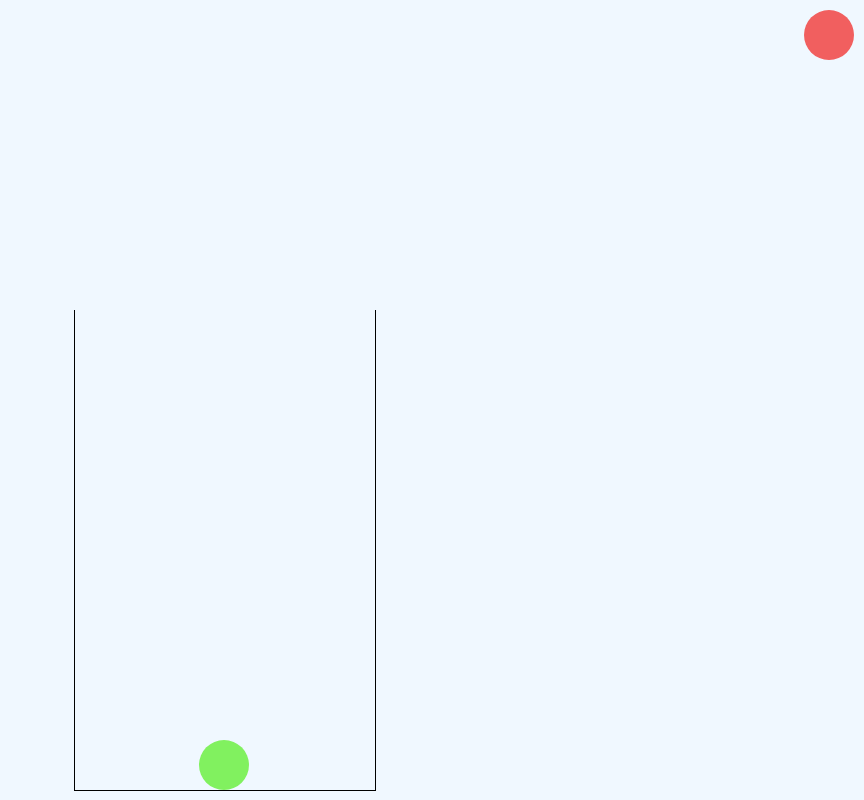
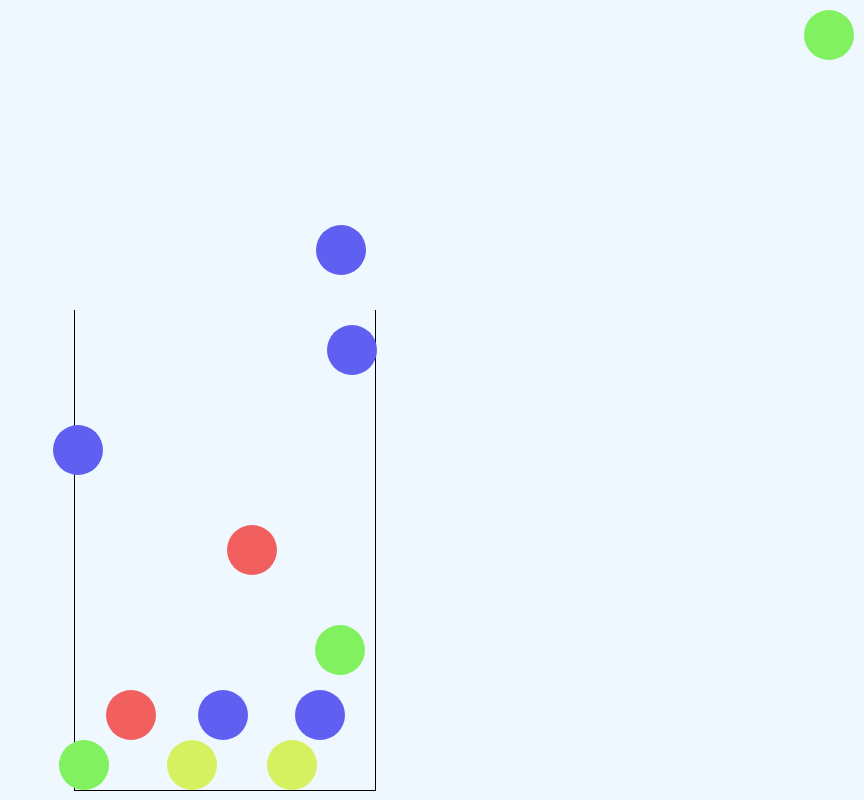
Before and after one commit to cegepmatane/projet-intelligent-The0o, a plain HTML site: page index.html in a window 1280 px wide. Both pictures are taken after a click on the element 640 px from the left and 150 px from the top of the page. Shown: the whole page, without its empty margins (416-1280 px from the left). Drawn offline with Linux system fonts and the light colour scheme.

Commit message:
Début IA

```diff
--- /dev/null
+++ b/Run.js
@@ -0,0 +1,173 @@
+class Run {
+
+    constructor() {
+        this.listeResultat = []
+        this.VALEUR_DESCENTE = 10
+        this.TAILLE_ROND = 50
+        this.BOTTOM_CONTENANT = document.getElementById("body").offsetHeight - this.TAILLE_ROND;
+        this.CLASSE_PROCHAIN_FRUIT = "taille1"
+        this.PERDU = false
+
+        this.numeroFruit = 0
+    }
+
+    getListeResultat() {
+        return this.listeResultat
+    }
+
+    async run() {
+        while (!this.PERDU) {
+            let coordonnees = document.getElementById("contenant").getBoundingClientRect();
+            let xRandom = Math.random() * ((coordonnees.x + coordonnees.width) - coordonnees.x) + coordonnees.x;
+            this.ajouterFruit(xRandom, 200);
+            await this.sleep(200);
+        }
+        console.log("Score " + this.numeroFruit);
+        this.listeResultat.push(this.numeroFruit / 200)
+        this.PERDU = false;
+    }
+
+    async runPopulationInitiale() {
+        for (let i = 0; i < 3; i++) {
+            await this.run();
+            this.nettoyer();
+        }
+        console.log(this.listeResultat);
+    }
+
+    nettoyer() {
+        var elementsRond = document.querySelectorAll('.rond');
+        elementsRond.forEach((element) => {
+            element.remove()
+        });
+        this.VALEUR_DESCENTE = 10
+        this.TAILLE_ROND = 50
+        this.BOTTOM_CONTENANT = document.getElementById("body").offsetHeight - this.TAILLE_ROND;
+        this.CLASSE_PROCHAIN_FRUIT = "taille1"
+        this.PERDU = false
+
+        this.numeroFruit = 0
+    }
+
+    ajouterFruit(x, y) {
+        if (!this.PERDU) {
+            //let x = event.clientX;
+            //let y = event.clientY;
+            let tailleElement = Math.random() * (3 - 1) + 1;
+            let rond = document.createElement("div")
+            rond.classList.add("rond")
+            rond.classList.add(this.CLASSE_PROCHAIN_FRUIT)
+            this.CLASSE_PROCHAIN_FRUIT = "taille" + Math.round(tailleElement)
+            document.getElementById("previsualisation").className = this.CLASSE_PROCHAIN_FRUIT
+            rond.id = this.numeroFruit
+            this.numeroFruit++;
+            rond.style.left = x - (document.getElementById("body").offsetWidth - document.getElementById("grosContenant").offsetWidth) / 2 - this.TAILLE_ROND / 2 + "px"
+            rond.style.top = y + this.TAILLE_ROND / 2 + "px"
+            document.getElementById("playground").appendChild(rond)
+
+            this.descendre(rond)
+        }
+    }
+
+    descendre(rond) {
+        rond.style.top = parseInt(rond.style.top.substring(0, rond.style.top.length - 2)) + this.VALEUR_DESCENTE + "px"
+        if (this.detecterCollisionListe(rond)) {
+            this.descendreMaxCollide(this.detecterCollisionListe(rond), rond);
+        }
+        else if (parseInt(rond.style.top.substring(0, rond.style.top.length - 2)) + this.VALEUR_DESCENTE > this.BOTTOM_CONTENANT) {
+            this.sleep(20).then(() => { this.descendreMax(rond); });
+        }
+        else if (parseInt(rond.style.top.substring(0, rond.style.top.length - 2)) < this.BOTTOM_CONTENANT) {
+            this.sleep(20).then(() => { this.descendre(rond); });
+        }
+    }
+
+    detecterCollisionListe(rond) {
+        let retour = false;
+        var elementsRond = document.querySelectorAll('.rond');
+        elementsRond.forEach((element) => {
+            if (element.id !== rond.id) {
+                if (this.detecterCollision(element, rond)) {
+                    retour = element;
+                }
+            }
+        });
+        if (retour.classList && rond.classList && retour.classList.toString() == rond.classList.toString()) {
+            this.fusionner(rond, retour)
+        }
+        return retour
+    }
+
+    fusionner(rond, retour) {
+        rond.remove()
+        if (retour.classList[1] === "taille1") {
+            retour.classList.remove("taille1")
+            retour.classList.add("taille2")
+        }
+        else if (retour.classList[1] === "taille2") {
+            retour.classList.remove("taille2")
+            retour.classList.add("taille3")
+        }
+        else if (retour.classList[1] === "taille3") {
+            retour.classList.remove("taille3")
+            retour.classList.add("taille4")
+        }
+        else if (retour.classList[1] === "taille4") {
+            retour.classList.remove("taille4")
+            retour.classList.add("taille5")
+        }
+        else if (retour.classList[1] === "taille5") {
+            retour.classList.remove("taille5")
+            retour.classList.add("taille6")
+        }
+        else {
+            retour.classList.remove("taille6")
+            retour.classList.add("taille7")
+        }
+        retour.style.top = parseInt(retour.style.top.substring(0, retour.style.top.length - 2)) + 1 + "px"
+        this.detecterCollisionListe(retour)
+        retour.style.top = parseInt(retour.style.top.substring(0, retour.style.top.length - 2)) - 1 + "px"
+    }
+
+    descendreMaxCollide(rond1, rond2) {
+        if (rond1) {
+            rond2.style.top = parseInt(rond1.style.top.substring(0, rond1.style.top.length - 2)) - this.TAILLE_ROND + "px"
+            if (rond2.getBoundingClientRect().y < document.getElementById("contenant").getBoundingClientRect().y) {
+                this.PERDU = true
+            }
+        }
+    }
+
+    detecterCollision(element1, element2) {
+        const rect1 = element1.getBoundingClientRect();
+        const rect2 = element2.getBoundingClientRect();
+
+        if (rect1.top - rect2.top < this.TAILLE_ROND && rect1.top - rect2.top > 0) {
+            if (rect1.right < rect2.right) {
+                if (rect1.right + this.TAILLE_ROND / 2 < rect2.right - this.TAILLE_ROND / 2) {
+                    return false
+                }
+            }
+            else {
+                if (rect1.right - this.TAILLE_ROND / 2 > rect2.right + this.TAILLE_ROND / 2) {
+                    return false
+                }
+            }
+            return true
+        }
+
+        /*return !(rect1.right < rect2.left ||
+                rect1.left > rect2.right ||
+                rect1.bottom < rect2.top ||
+                rect1.top > rect2.bottom);*/
+    }
+
+    descendreMax(rond) {
+        rond.style.top = this.BOTTOM_CONTENANT + "px"
+    }
+
+    sleep(ms) {
+        return new Promise(resolve => setTimeout(resolve, ms));
+    }
+
+}
--- a/index.html
+++ b/index.html
@@ -5,10 +5,11 @@
     <meta name="viewport" content="width=device-width, initial-scale=1.0">
     <title>Document</title>
     <link rel="stylesheet" href="index.css">
+    <script src="Run.js"></script>
 </head>
 <body style="background-color: aliceblue;" id="body">
     <div id="grosContenant">
-        <div id="playground" onclick="ajouterFruit()"></div>
+        <div id="playground" onclick="lancerProgramme()"></div>
         <div id="contenant"></div>
     </div>
     <div id="previsualisation">
@@ -16,132 +17,23 @@
     </div>
 </body>
 <script>
-
-    VALEUR_DESCENTE = 10
-    TAILLE_ROND = 50
-    BOTTOM_CONTENANT = document.getElementById("body").offsetHeight - TAILLE_ROND;
-    CLASSE_PROCHAIN_FRUIT = "taille1"
-    PERDU = false
-
-    numeroFruit = 0
-
-    function ajouterFruit() {
-        if (!PERDU) {
-            let x = event.clientX;
-            let y = event.clientY;
-            let tailleElement = Math.random() * (3 - 1) + 1;
-            rond = document.createElement("div")
-            rond.classList.add("rond")
-            rond.classList.add(CLASSE_PROCHAIN_FRUIT)
-            CLASSE_PROCHAIN_FRUIT = "taille" + Math.round(tailleElement)
-            document.getElementById("previsualisation").className = CLASSE_PROCHAIN_FRUIT
-            rond.id = numeroFruit
-            numeroFruit++;
-            rond.style.left = x - (document.getElementById("body").offsetWidth - document.getElementById("grosContenant").offsetWidth) / 2 - TAILLE_ROND / 2 + "px"
-            rond.style.top = y + TAILLE_ROND / 2 + "px"
-            document.getElementById("playground").appendChild(rond)
-
-            descendre(rond)
-        }
+    async function lancerProgramme() {
+        let a = new Run()
+        await a.runPopulationInitiale()
+       let population = a.getListeResultat();
+       naturalSelection(population)
     }
 
-    function descendre(rond) {
-        rond.style.top = parseInt(rond.style.top.substring(0, rond.style.top.length - 2)) + VALEUR_DESCENTE + "px"
-        if (detecterCollisionListe(rond)) {
-            descendreMaxCollide(detecterCollisionListe(rond), rond);
+
+    function naturalSelection(population) {
+        matingPool = [];
+        for (let pop of population) {
+            let n = Math.floor(pop * 100);
+            for (let i = 0; i < n; i++) {
+            matingPool.push(pop);
+            }
         }
-        else if (parseInt(rond.style.top.substring(0, rond.style.top.length - 2)) + VALEUR_DESCENTE > BOTTOM_CONTENANT) {
-            sleep(20).then(() => { descendreMax(rond); });
-        }
-        else if (parseInt(rond.style.top.substring(0, rond.style.top.length - 2)) < BOTTOM_CONTENANT) {
-            sleep(20).then(() => { descendre(rond); });
-        }
-    }
-
-    function detecterCollisionListe(rond) {
-        retour = false;
-        var elementsRond = document.querySelectorAll('.rond');
-        elementsRond.forEach(function(element) {
-            if (element.id !== rond.id) {
-                if (detecterCollision(element, rond)) {
-                    retour = element;
-                }
-            }
-        });
-        if (retour.classList && rond.classList && retour.classList.toString() == rond.classList.toString()) {
-            fusionner(rond, retour)
-        }
-        return retour
-    }
-
-    function fusionner(rond, retour) {
-        rond.remove()
-        if (retour.classList[1] === "taille1") {
-            retour.classList.remove("taille1")
-            retour.classList.add("taille2")
-        }
-        else if (retour.classList[1] === "taille2") {
-            retour.classList.remove("taille2")
-            retour.classList.add("taille3")
-        }
-        else if (retour.classList[1] === "taille3") {
-            retour.classList.remove("taille3")
-            retour.classList.add("taille4")
-        }
-        else if (retour.classList[1] === "taille4") {
-            retour.classList.remove("taille4")
-            retour.classList.add("taille5")
-        }
-        else if (retour.classList[1] === "taille5") {
-            retour.classList.remove("taille5")
-            retour.classList.add("taille6")
-        }
-        else {
-            retour.classList.remove("taille6")
-            retour.classList.add("taille7")
-        }
-        retour.style.top = parseInt(retour.style.top.substring(0, retour.style.top.length - 2)) + 1 + "px"
-        detecterCollisionListe(retour)
-        retour.style.top = parseInt(retour.style.top.substring(0, retour.style.top.length - 2)) - 1 + "px"
-    }
-
-    function descendreMaxCollide(rond1, rond2) {
-        rond2.style.top = parseInt(rond1.style.top.substring(0, rond1.style.top.length - 2)) - TAILLE_ROND + "px"
-        if (rond2.getBoundingClientRect().y < document.getElementById("contenant").getBoundingClientRect().y) {
-            PERDU = true
-        }
-    }
-
-    function detecterCollision(element1, element2) {
-        const rect1 = element1.getBoundingClientRect();
-        const rect2 = element2.getBoundingClientRect();
-
-        if (rect1.top - rect2.top < TAILLE_ROND && rect1.top - rect2.top > 0) {
-            if (rect1.right < rect2.right) {
-                if (rect1.right + TAILLE_ROND / 2 < rect2.right - TAILLE_ROND / 2) {
-                    return false
-                }
-            }
-            else {
-                if (rect1.right - TAILLE_ROND / 2 > rect2.right + TAILLE_ROND / 2) {
-                    return false
-                }
-            }
-            return true
-        }
-
-        /*return !(rect1.right < rect2.left ||
-                rect1.left > rect2.right ||
-                rect1.bottom < rect2.top ||
-                rect1.top > rect2.bottom);*/
-  }
-
-    function descendreMax(rond) {
-        rond.style.top = BOTTOM_CONTENANT + "px"
-    }
-
-    function sleep(ms) {
-        return new Promise(resolve => setTimeout(resolve, ms));
+        console.log(matingPool);
     }
 
 </script>
```
